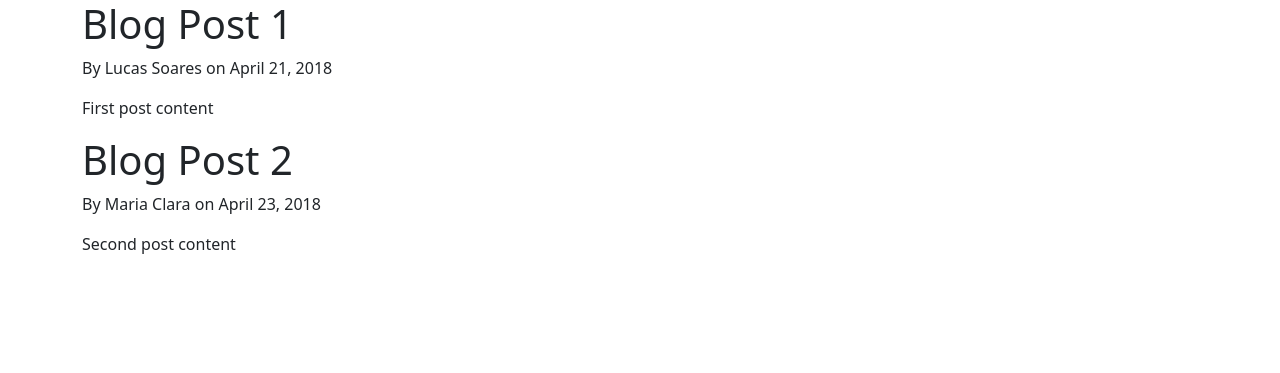
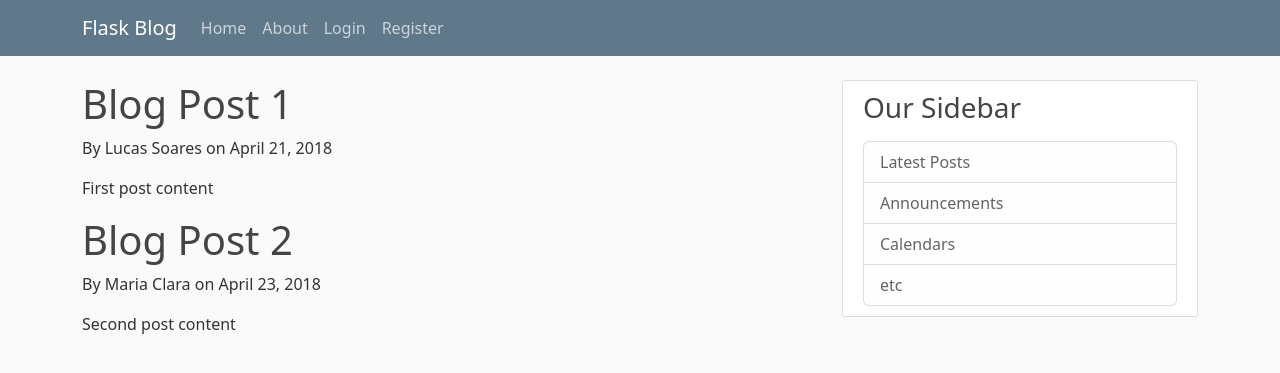
Before and after one commit to LucasSoares2810/Simple_Blog_Flask, a Flask app: page / in a window 1280 px wide. Shown: the top 373 px of the page. Run offline with Flask 2, Linux system fonts and the light colour scheme.

Commit message:
Inserindo CSS

```diff
--- a/flaskBlog.py
+++ b/flaskBlog.py
@@ -1,4 +1,4 @@
-from flask import Flask, render_template
+from flask import Flask, render_template, url_for
 
 app = Flask(__name__)
 
--- /dev/null
+++ b/static/main.css
@@ -0,0 +1,80 @@
+body {
+    background: #fafafa;
+    color: #333333;
+    margin-top: 5rem;
+}
+
+h1, h2, h3, h4, h5, h6 {
+color: #444444;
+}
+
+.bg-steel {
+background-color: #5f788a;
+}
+
+.site-header .navbar-nav .nav-link {
+color: #cbd5db;
+}
+
+.site-header .navbar-nav .nav-link:hover {
+color: #ffffff;
+}
+
+.site-header .navbar-nav .nav-link.active {
+font-weight: 500;
+}
+
+.content-section {
+background: #ffffff;
+padding: 10px 20px;
+border: 1px solid #dddddd;
+border-radius: 3px;
+margin-bottom: 20px;
+}
+
+.article-title {
+color: #444444;
+}
+
+a.article-title:hover {
+color: #428bca;
+text-decoration: none;
+}
+
+.article-content {
+white-space: pre-line;
+}
+
+.article-img {
+height: 65px;
+width: 65px;
+margin-right: 16px;
+}
+
+.article-metadata {
+padding-bottom: 1px;
+margin-bottom: 4px;
+border-bottom: 1px solid #e3e3e3
+}
+
+.article-metadata a:hover {
+color: #333;
+text-decoration: none;
+}
+
+.article-svg {
+width: 25px;
+height: 25px;
+vertical-align: middle;
+}
+
+.account-img {
+height: 125px;
+width: 125px;
+margin-right: 20px;
+margin-bottom: 16px;
+}
+
+.account-heading {
+font-size: 2.5rem;
+}
--- a/templates/layout.html
+++ b/templates/layout.html
@@ -1,10 +1,10 @@
 <!DOCTYPE html>
-<html lang="en">
+<html>
 <head>
     <meta charset="utf-8">
     <meta name="viewport" content="width=device-width, initial-scale=1">
     <link href="https://cdn.jsdelivr.net/npm/bootstrap@5.2.2/dist/css/bootstrap.min.css" rel="stylesheet" integrity="sha384-Zenh87qX5JnK2Jl0vWa8Ck2rdkQ2Bzep5IDxbcnCeuOxjzrPF/et3URy9Bv1WTRi" crossorigin="anonymous">
-
+    <link rel="stylesheet" href="{{ url_for('static', filename='main.css')}}">
     {% if title %}
         <title>Flask Blog - {{ title }} </title>
     {% else %}
@@ -12,9 +12,49 @@
     {% endif %}
 </head>
 <body>
-    <div class="container">
-        {% block content%} {% endblock%}
-    </div>
+
+
+    <header class="site-header">
+        <nav class="navbar navbar-expand-md navbar-dark bg-steel fixed-top">
+        <div class="container">
+            <a class="navbar-brand mr-4" href="/">Flask Blog</a>
+            <button class="navbar-toggler" type="button" data-toggle="collapse" data-target="#navbarToggle" aria-controls="navbarToggle" aria-expanded="false" aria-label="Toggle navigation">
+            <span class="navbar-toggler-icon"></span>
+            </button>
+            <div class="collapse navbar-collapse" id="navbarToggle">
+            <div class="navbar-nav mr-auto">
+                <a class="nav-item nav-link" href="/">Home</a>
+                <a class="nav-item nav-link" href="/about">About</a>
+            </div>
+            <!-- Navbar Right Side -->
+            <div class="navbar-nav">
+                <a class="nav-item nav-link" href="/login">Login</a>
+                <a class="nav-item nav-link" href="/register">Register</a>
+            </div>
+            </div>
+        </div>
+        </nav>
+    </header>
+
+    <main role="main" class="container">
+        <div class="row">
+            <div class="col-md-8">
+            {% block content %}{% endblock %}
+            </div>
+            <div class="col-md-4">
+                <div class="content-section">
+                    <h3>Our Sidebar</h3>
+                    <p class='text-muted'>
+                        <ul class="list-group">
+                            <li class="list-group-item list-group-item-light">Latest Posts</li>
+                            <li class="list-group-item list-group-item-light">Announcements</li>
+                            <li class="list-group-item list-group-item-light">Calendars</li>
+                            <li class="list-group-item list-group-item-light">etc</li>
+                        </ul>
+                </div>
+            </div>
+        </div>
+    </main>
 
 
     <script src="https://cdn.jsdelivr.net/npm/bootstrap@5.2.2/dist/js/bootstrap.bundle.min.js" integrity="sha384-OERcA2EqjJCMA+/3y+gxIOqMEjwtxJY7qPCqsdltbNJuaOe923+mo//f6V8Qbsw3" crossorigin="anonymous"></script>
```
